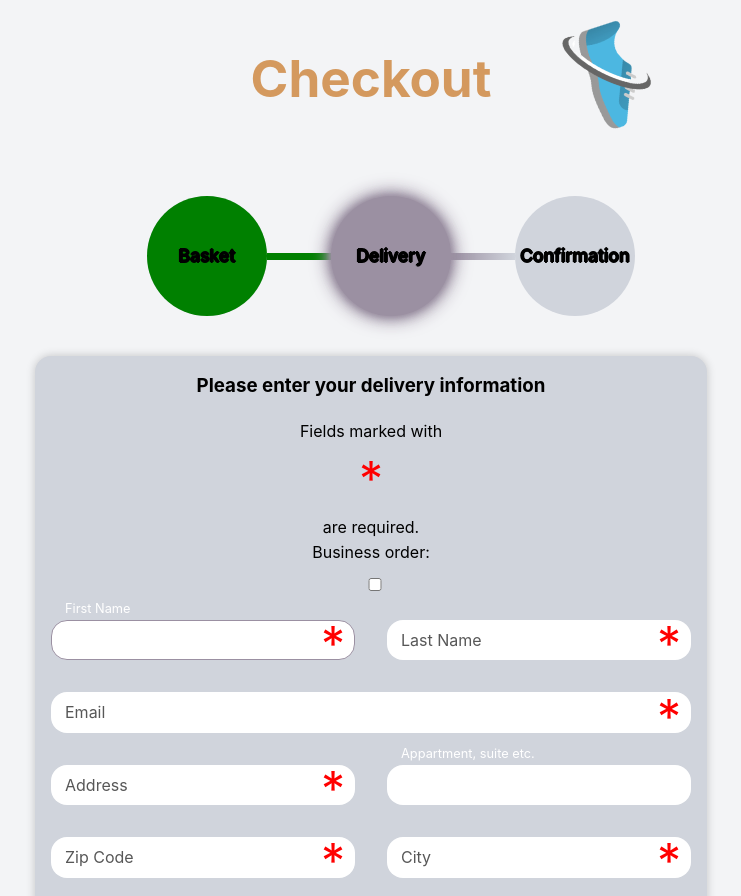
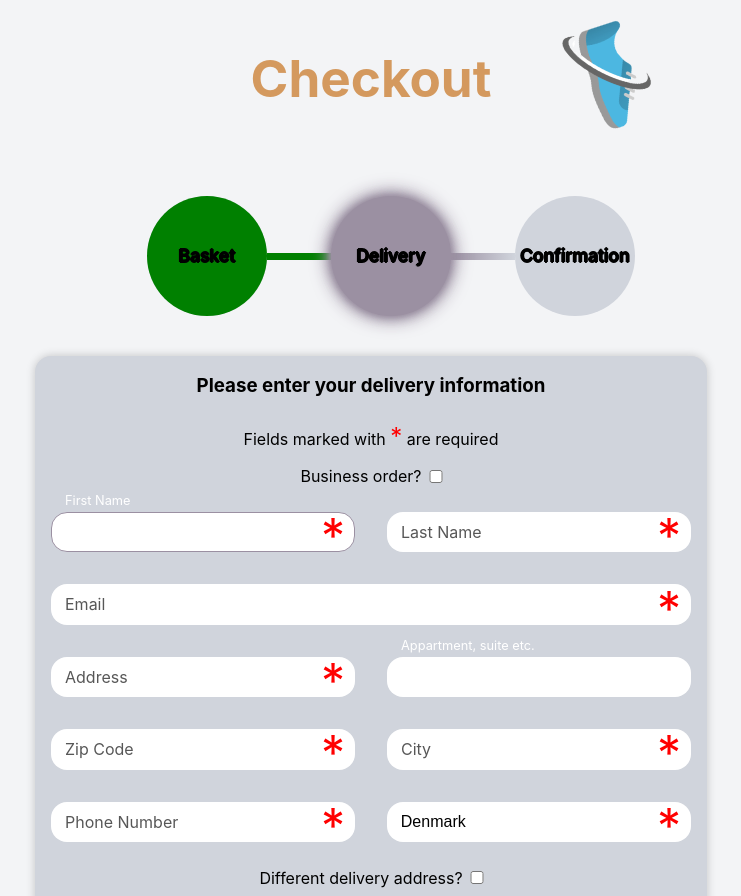
Before and after one commit to Jakob-SA/webstoreFrontend, a React (Vite) app: page /delivery in a window 1280 px wide. Shown: the top 896 px of the page, without its empty margins (269-1010 px from the left). Built offline with nearby package versions, Linux system fonts and the light colour scheme; no server answers.

Commit message:
Changed placement of text elements on order form

```diff
--- a/src/components/delivery/orderform.css
+++ b/src/components/delivery/orderform.css
@@ -40,7 +40,7 @@
 }
 .asterisk {
   color: red;
-  font-size: 3em;
+  font-size: 1.5em;
 }
 .input-wrapper > label {
   position: absolute;
@@ -88,14 +88,6 @@ input::placeholder {
 .duoBox > :last-child {
   margin-left: 1em;
 }
-
-.address-checkbox {
-  text-align: left;
-  margin: 1em;
-  position: relative;
-  height: 50px;
-}
-
 .acceptButton {
   background: linear-gradient(to bottom right, #256818, #839e0a);
   border: 0;
@@ -131,11 +123,11 @@ input::placeholder {
     0.125rem 0.125rem 1rem rgba(255, 154, 90, 0.5);
 }
 
-.business-checkbox {
-  text-align: left;
-  margin: 1em;
-  position: relative;
-  height: 50px;
+.container {
+  display: flex;
+  align-items: center;
+  justify-content: center;
+  width: 100%;
 }
 
 .zip-error-message {
--- a/src/components/delivery/orderform.tsx
+++ b/src/components/delivery/orderform.tsx
@@ -89,9 +89,13 @@ function Orderform() {
       <>
         <h3>Please enter your delivery information</h3>
         <p>
-          Fields marked with <div className="asterisk">*</div> are required.
+          Fields marked with <span className="asterisk">*</span> are required
         </p>
-        <label htmlFor="businessOrder">Business order:</label>
+        <div className="container">
+          <div>
+            <label htmlFor="businessOrder">Business order?</label>
+          </div>
+          <div>
             <input
               type="checkbox"
               id="businessOrder"
@@ -99,6 +103,8 @@ function Orderform() {
               checked={isBusiness}
               onChange={handleBusinessChange}
             />
+          </div>
+        </div>
       </>
     );
   };
@@ -220,7 +226,12 @@ function Orderform() {
             </label>
           </div>
         </div>
-        <label htmlFor="deliveryAdress">Different delivery adress:</label>
+        <div className="container">
+          <div>
+            <label htmlFor="deliveryAdress">Different delivery address?</label>
+          </div>
+          <div>
+
             <input
               type="checkbox"
               id="deliveryAdress"
@@ -228,6 +239,8 @@ function Orderform() {
               checked={isDeliveryAddress}
               onChange={handleDeliveryAdressChange}
             />
+          </div>
+        </div>
         {isDeliveryAddress && (
           <div>
             <div className="input-wrapper" data-required>
@@ -275,20 +288,27 @@ function Orderform() {
             />
           </div>
         )}
-
         <label htmlFor="orderComment"></label>
         <textarea
           placeholder="Here you can leave a comment for your order"
           name="orderComment"
           id="orderComment"
+          rows={2}
+          cols={50}
         />
+        <div className="container">
+          <div>
             <label htmlFor="termsAndConditions">
               Agree to{" "}
               <a href="/terms-and-conditions" target="_blank">
                 terms & conditions
               </a>
             </label>
+          </div>
+          <div>
             <input type="checkbox" id="termsAndConditions" required />
+          </div>
+        </div>
         {loading && <p>Loading...</p>}
         <button type="submit" className="acceptButton">
           Submit order
```
Lines whose indentation alone changed are shown as unchanged.
